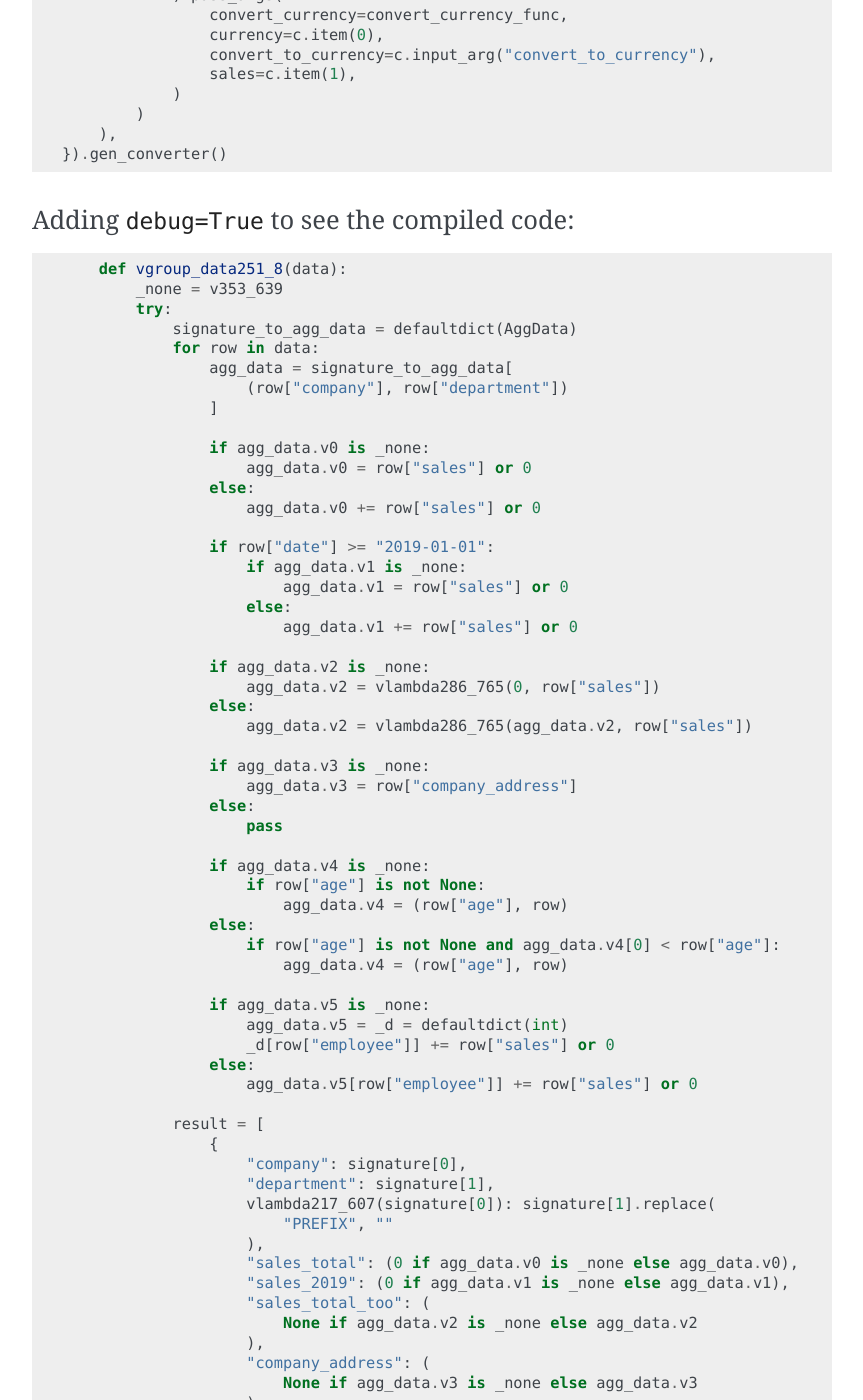
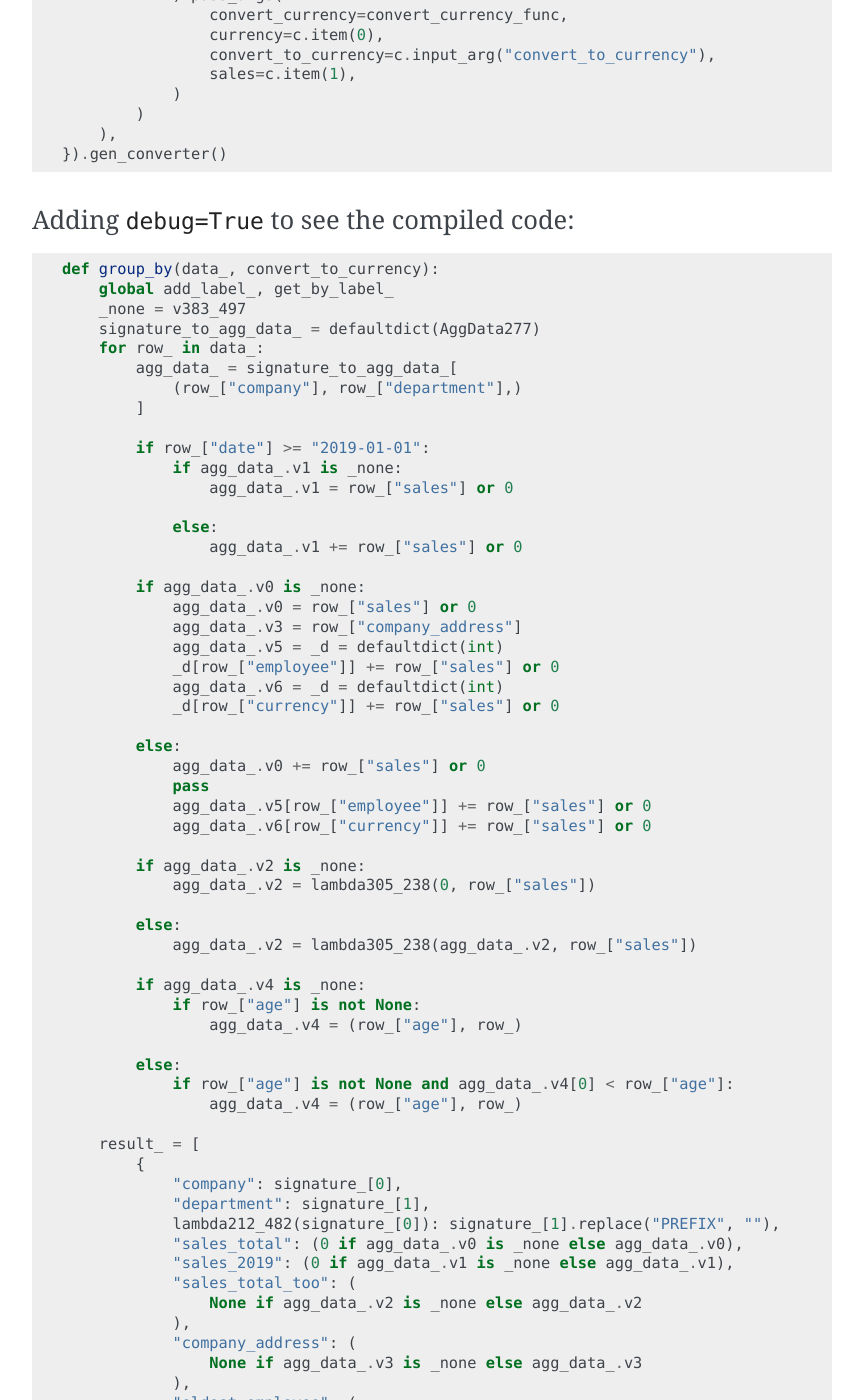
Before and after one commit to westandskif/convtools, a Sphinx documentation site: the page built from docs/api_doc.rst, in a window 1280 px wide and 1400 px high, scrolled down 19011 px. Shown: the whole window, without its empty margins (338-1201 px from the left). Built offline with Sphinx 7.4.7, drawn with Linux system fonts in a browser that asks for light colours; some of the changed text lies outside the part shown.

Commit message:
updated docs: aggregations - generated code examples

```diff
--- a/docs/api_doc.rst
+++ b/docs/api_doc.rst
@@ -1002,90 +1002,85 @@ _______________________________________________
 
 .. code-block:: python
 
-     def vgroup_data251_8(data):
-         _none = v353_639
-         try:
-             signature_to_agg_data = defaultdict(AggData)
-             for row in data:
-                 agg_data = signature_to_agg_data[
-                     (row["company"], row["department"])
-                 ]
+   def group_by(data_, convert_to_currency):
+       global add_label_, get_by_label_
+       _none = v383_497
+       signature_to_agg_data_ = defaultdict(AggData277)
+       for row_ in data_:
+           agg_data_ = signature_to_agg_data_[
+               (row_["company"], row_["department"],)
+           ]
 
-                 if agg_data.v0 is _none:
-                     agg_data.v0 = row["sales"] or 0
-                 else:
-                     agg_data.v0 += row["sales"] or 0
+           if row_["date"] >= "2019-01-01":
+               if agg_data_.v1 is _none:
+                   agg_data_.v1 = row_["sales"] or 0
 
-                 if row["date"] >= "2019-01-01":
-                     if agg_data.v1 is _none:
-                         agg_data.v1 = row["sales"] or 0
-                     else:
-                         agg_data.v1 += row["sales"] or 0
+               else:
+                   agg_data_.v1 += row_["sales"] or 0
 
-                 if agg_data.v2 is _none:
-                     agg_data.v2 = vlambda286_765(0, row["sales"])
-                 else:
-                     agg_data.v2 = vlambda286_765(agg_data.v2, row["sales"])
+           if agg_data_.v0 is _none:
+               agg_data_.v0 = row_["sales"] or 0
+               agg_data_.v3 = row_["company_address"]
+               agg_data_.v5 = _d = defaultdict(int)
+               _d[row_["employee"]] += row_["sales"] or 0
+               agg_data_.v6 = _d = defaultdict(int)
+               _d[row_["currency"]] += row_["sales"] or 0
 
-                 if agg_data.v3 is _none:
-                     agg_data.v3 = row["company_address"]
-                 else:
-                     pass
+           else:
+               agg_data_.v0 += row_["sales"] or 0
+               pass
+               agg_data_.v5[row_["employee"]] += row_["sales"] or 0
+               agg_data_.v6[row_["currency"]] += row_["sales"] or 0
 
-                 if agg_data.v4 is _none:
-                     if row["age"] is not None:
-                         agg_data.v4 = (row["age"], row)
-                 else:
-                     if row["age"] is not None and agg_data.v4[0] < row["age"]:
-                         agg_data.v4 = (row["age"], row)
+           if agg_data_.v2 is _none:
+               agg_data_.v2 = lambda305_238(0, row_["sales"])
 
-                 if agg_data.v5 is _none:
-                     agg_data.v5 = _d = defaultdict(int)
-                     _d[row["employee"]] += row["sales"] or 0
-                 else:
-                     agg_data.v5[row["employee"]] += row["sales"] or 0
+           else:
+               agg_data_.v2 = lambda305_238(agg_data_.v2, row_["sales"])
 
-             result = [
-                 {
-                     "company": signature[0],
-                     "department": signature[1],
-                     vlambda217_607(signature[0]): signature[1].replace(
-                         "PREFIX", ""
-                     ),
-                     "sales_total": (0 if agg_data.v0 is _none else agg_data.v0),
-                     "sales_2019": (0 if agg_data.v1 is _none else agg_data.v1),
-                     "sales_total_too": (
-                         None if agg_data.v2 is _none else agg_data.v2
-                     ),
-                     "company_address": (
-                         None if agg_data.v3 is _none else agg_data.v3
-                     ),
-                     "oldest_employee": (
-                         None if agg_data.v4 is _none else agg_data.v4[1]
-                     )["employee"],
-                     "employee_to_sales": (
-                         None if agg_data.v5 is _none else dict(agg_data.v5)
-                     ),
-                     "postprocessed_dict_reduce": (
-                         (
-                             vlambda276_128(
-                                 i277_787[0], convert_to_currency, i277_787[1]
-                             )
-                         )
-                         for i277_787 in (
-                             dict()
-                             if agg_data.v6 is _none
-                             else dict(agg_data.v6)
-                         ).items()
-                     ),
-                 }
-                 for signature, agg_data in signature_to_agg_data.items()
-             ]
+           if agg_data_.v4 is _none:
+               if row_["age"] is not None:
+                   agg_data_.v4 = (row_["age"], row_)
 
-             return result
+           else:
+               if row_["age"] is not None and agg_data_.v4[0] < row_["age"]:
+                   agg_data_.v4 = (row_["age"], row_)
 
- def converter210_631(data):
-     return vgroup_data251_8(data)
+       result_ = [
+           {
+               "company": signature_[0],
+               "department": signature_[1],
+               lambda212_482(signature_[0]): signature_[1].replace("PREFIX", ""),
+               "sales_total": (0 if agg_data_.v0 is _none else agg_data_.v0),
+               "sales_2019": (0 if agg_data_.v1 is _none else agg_data_.v1),
+               "sales_total_too": (
+                   None if agg_data_.v2 is _none else agg_data_.v2
+               ),
+               "company_address": (
+                   None if agg_data_.v3 is _none else agg_data_.v3
+               ),
+               "oldest_employee": (
+                   None if agg_data_.v4 is _none else agg_data_.v4[1]
+               )["employee"],
+               "employee_to_sales": (
+                   None if agg_data_.v5 is _none else (dict(agg_data_.v5))
+               ),
+               "postprocessed_dict_reduce": (
+                   (lambda273_656(i276_863[0], convert_to_currency, i276_863[1]))
+                   for i276_863 in (
+                       dict() if agg_data_.v6 is _none else (dict(agg_data_.v6))
+                   ).items()
+               ),
+           }
+           for signature_, agg_data_ in signature_to_agg_data_.items()
+       ]
+
+       return result_
+
+
+   def converter277_660(data_, *, convert_to_currency):
+      global add_label_, get_by_label_
+      return group_by386_836(data_, convert_to_currency)
 
 Fortunately this code is auto-generated (there's no joy in writing this).
 
```
Also changed, not shown: README.rst (+19 -3 lines), docs/index.rst (+19 -2 lines), docs/quick_start.rst (+56 -64 lines).
